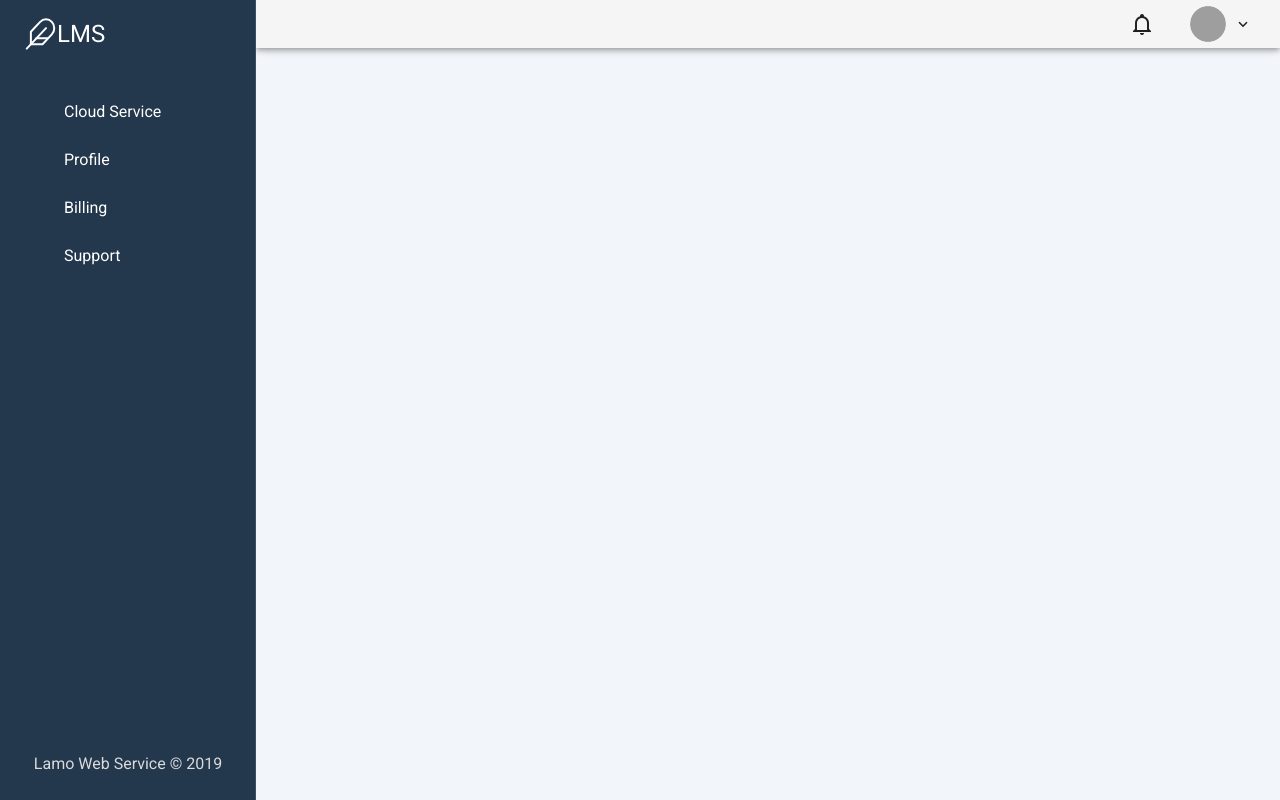
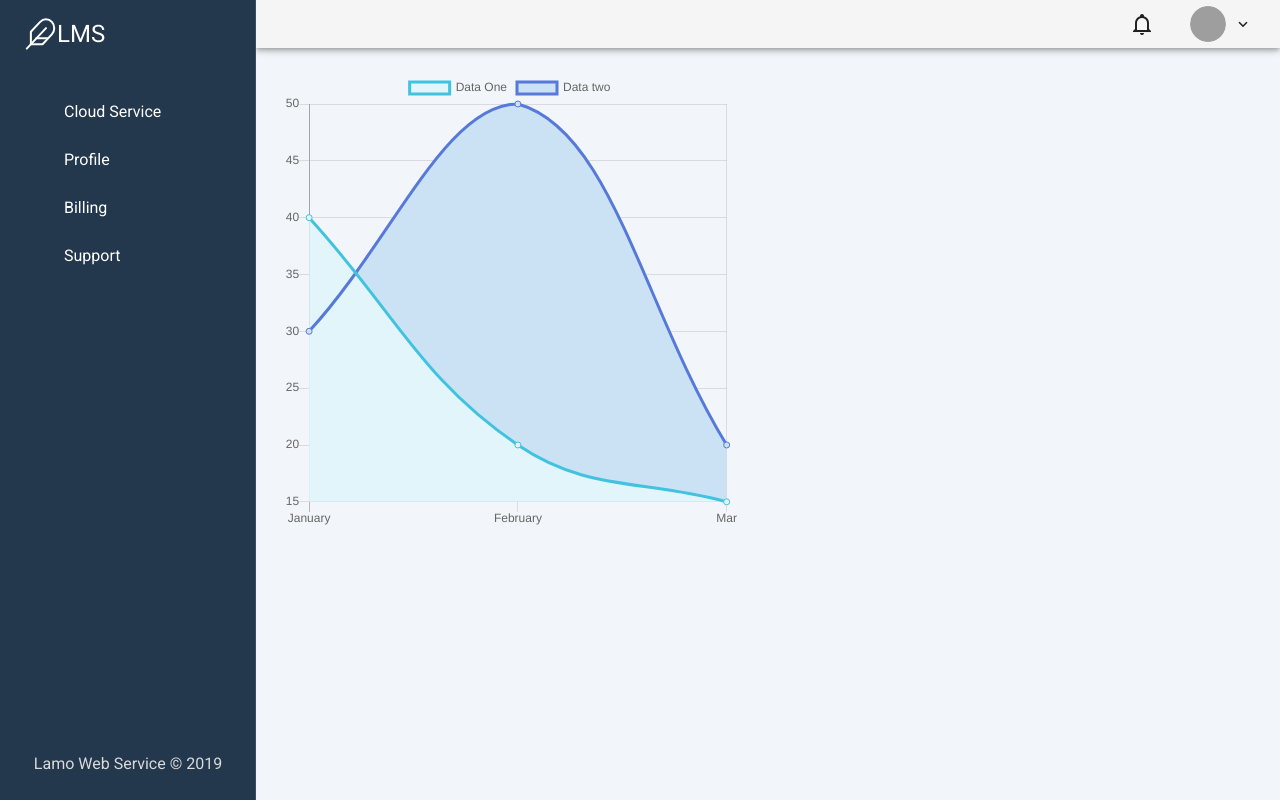
Before and after one commit to nitpum/KMUTT-CPE327-FinalProject, a Nuxt app: page /chartexample in a window 1280 px wide. Built offline with nearby package versions, Linux system fonts and the light colour scheme; grey boxes are pictures that could not be loaded.

Commit message:
Add chart

```diff
--- /dev/null
+++ b/components/chart/Line.vue
@@ -0,0 +1,20 @@
+<script>
+import { Line } from 'vue-chartjs'
+
+export default {
+  extends: Line,
+  props: {
+    chartdata: {
+      type: Object,
+      default: null
+    },
+    options: {
+      type: Object,
+      default: null
+    }
+  },
+  mounted() {
+    this.renderChart(this.chartdata, this.options)
+  }
+}
+</script>
--- a/package.json
+++ b/package.json
@@ -12,8 +12,10 @@
   },
   "dependencies": {
     "@nuxtjs/axios": "^5.3.6",
+    "chart.js": "^2.9.3",
     "moment": "^2.24.0",
     "nuxt": "^2.0.0",
+    "vue-chartjs": "^3.5.0",
     "vue-the-mask": "^0.11.1",
     "vuex-persistedstate": "^2.7.0"
   },
--- /dev/null
+++ b/pages/chartexample.vue
@@ -0,0 +1,42 @@
+<template>
+  <v-container justify="center">
+    <v-row>
+      <v-col class="col-sm-5">
+        <line-chart :chartdata="chartdata" :options="chartoptions" />
+      </v-col>
+    </v-row>
+  </v-container>
+</template>
+
+
+<script>
+import LineChart from '@/components/chart/Line'
+
+export default {
+  components: {
+    LineChart
+  },
+  data() {
+    return {
+      chartdata: {
+        labels: ['January', 'February', 'Mar'],
+        datasets: [
+          {
+            label: 'Data One',
+            backgroundColor: '#E2F5FA',
+            borderColor: '#41C3E0',
+            data: [40, 20, 15]
+          },
+          {
+            label: 'Data two',
+            backgroundColor: '#CBE2F5',
+            borderColor: '#5779DA',
+            data: [30, 50, 20]
+          }
+        ]
+      },
+      chartoptions: {}
+    }
+  }
+}
+</script>
```
Also changed, not shown: components/support/Supportcenter.vue (line endings or trailing spaces), 1 other file (tests, documents, lock files or other folders).
